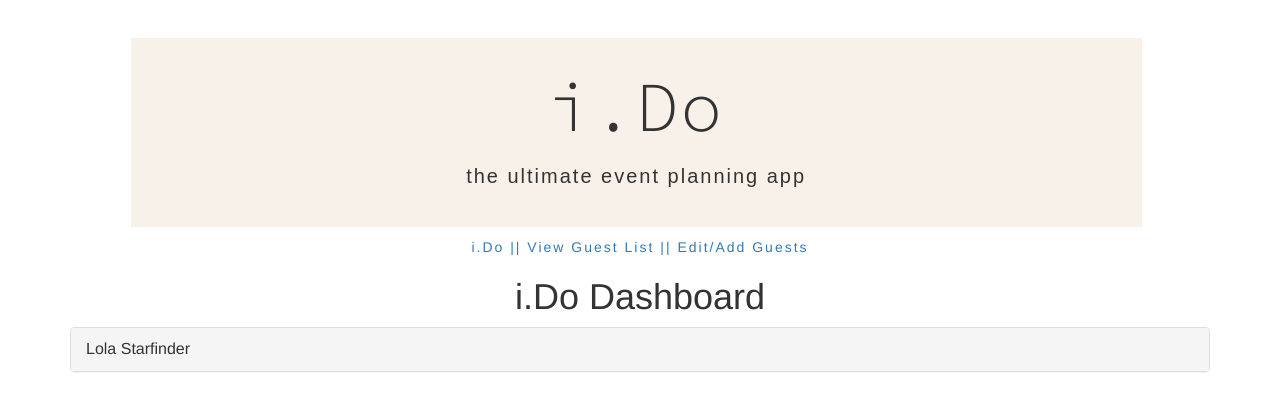
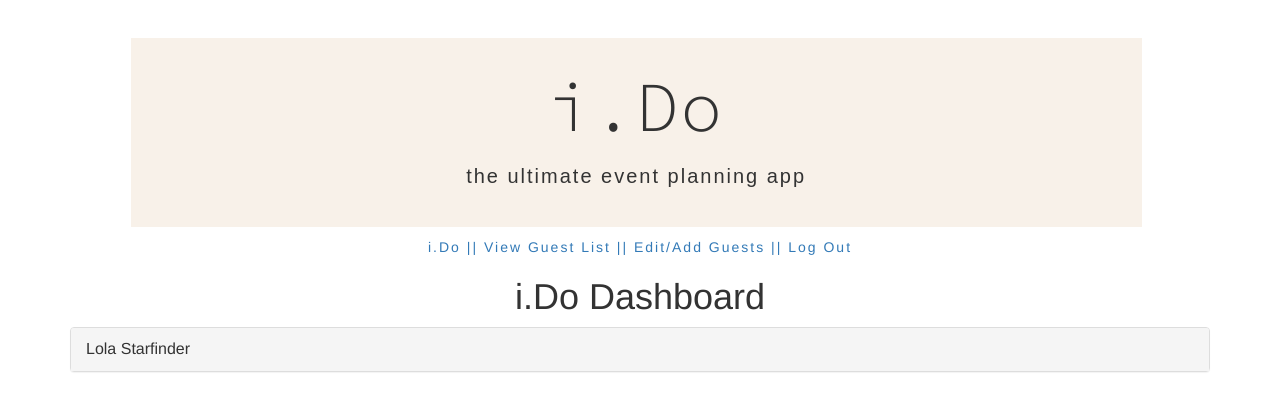
Before and after one commit to sallan306/I.Do, a React (Create React App) app in the folder client/: page /Dashboard in a window 1280 px wide. Shown: the top 408 px of the page. Built offline with nearby package versions, Linux system fonts and the light colour scheme; a web font is replaced by a local one.

Commit message:
fixed links in nav and class names on pages

```diff
--- a/client/src/components/Nav/index.js
+++ b/client/src/components/Nav/index.js
@@ -5,7 +5,7 @@ import React from "react";
 
 function Nav() {
   return (
-    <div class="container-title">
+    <div className="container-title">
       {/* This is where the title is styled. */}
 
       <div id="title">
@@ -15,19 +15,6 @@ function Nav() {
 
       </div>
 
-
-      <nav>
-        <a href="/">
-          i.Do  |
-        </a>
-        <a href="/Dashboard">
-          |  View Guest List |
-        </a>
-        <a href="/Manage">
-          |  Edit/Add Guests
-        </a>
-      </nav>
-
     </div>
 
   );
--- /dev/null
+++ b/client/src/components/NavLinks/index.js
@@ -0,0 +1,21 @@
+import React from "react";
+
+export function NavLinks() {
+    return(
+        <nav>
+            <a href="/">
+                i.Do  |
+            </a>
+            <a href="/Dashboard">
+                |  View Guest List |
+            </a>
+            <a href="/Manage">
+                |  Edit/Add Guests |
+            </a>
+            <a href="/Logout">
+                |  Log Out
+            {/* Add code here to make only appear on logged in pages? */}
+            </a>
+        </nav>
+    )
+};
--- a/client/src/pages/Dashboard.js
+++ b/client/src/pages/Dashboard.js
@@ -1,5 +1,5 @@
 import React, {Component} from "react";
-
+import {NavLinks} from "../components/NavLinks";
 import Container from "../components/Container";
 import ContactCard from "../components/ContactCard";
 
@@ -12,7 +12,8 @@ class Dashboard extends Component {
         return (
 
             <div>
-               <Container>
+                <NavLinks/>
+                <Container>
 
                 <h1 style={{textAlign:"center"}}>i.Do Dashboard</h1>
                 <ContactCard/>
--- a/client/src/pages/Guest.js
+++ b/client/src/pages/Guest.js
@@ -35,6 +35,7 @@ class Guests extends Component {
     render() {
         return (
             <div>
+                <h3>Let's Get Started!</h3>
                 <GuestForm
                     handleInputChange={this.handleInputChange}
                     handleFormSubmit={this.handleFormSubmit}
--- a/client/src/pages/Home.js
+++ b/client/src/pages/Home.js
@@ -5,9 +5,11 @@ import { Button } from "../components/Button";
 import "../components/Nav/";
 import "../components/Nav/style.css";
 import Container from "../components/Container";
+import API from "../utils/API";
+// import Api = require("twilio/lib/rest/Api");
 
 
-class Users extends Component {
+class Home extends Component {
     state = {
         firstName: "",
         lastName: "",
@@ -18,6 +20,7 @@ class Users extends Component {
         loginemail: "",
         loginpassword: ""
     };
+
 
     // componentDidMount() {
     //   this.loadBooks();
@@ -49,11 +52,21 @@ class Users extends Component {
     }
 
 
-    handleFormSubmit = event => {
+    handleNewUserSubmit = event => {
         event.preventDefault();
+        let userInfo = {
+            firstName: this.state.firstName,
+            lastName: this.state.lastName,
+            email: this.state.email,
+            password: this.state.password
+            };
         if (this.state.password === this.state.password2) {
             alert("Passwords Match!");
+            API.createUser(userInfo).then((response) => {
+                console.log(response);
+            })                // alert("New User Made!");
         }
+        // add code make sure things are correct first before submit
     }
 
     handleFormLogin = event => {
@@ -106,12 +119,14 @@ class Users extends Component {
                                         placeholder="Email (required)"
                                     />
                                     <Input
+                                        type="password"
                                         value={this.state.password}
                                         onChange={this.handleInputChange}
                                         name="password"
                                         placeholder="Password (required)"
                                     />
                                     <Input
+                                        type="password"
                                         value={this.state.password2}
                                         onChange={this.handleInputChange}
                                         name="password2"
@@ -119,7 +134,7 @@ class Users extends Component {
                                     />
                                     <Button id="createAccountButton"
                                         disabled={!(this.state.firstName && this.state.email)}
-                                        onClick={this.handleFormSubmit}
+                                        onClick={this.handleNewUserSubmit}
                                     >
                                         Submit
                                     </Button>
@@ -134,6 +149,7 @@ class Users extends Component {
                                         placeholder="Email (required)"
                                     />
                                     <Input
+                                        type="password"
                                         value={this.state.loginpassword}
                                         onChange={this.handleInputChange}
                                         name="loginpassword"
@@ -155,4 +171,4 @@ class Users extends Component {
 
 
 
-export default Users;
+export default Home;
--- a/client/src/pages/Manage.js
+++ b/client/src/pages/Manage.js
@@ -5,7 +5,7 @@ import Container from "../components/Container";
 import GuestForm from '../components/GuestForm';
 
 
-class CRUD extends Component {
+class Manage extends Component {
     state = {
         firstName: "",
         lastName: "",
@@ -75,4 +75,4 @@ class CRUD extends Component {
 
 };
 
-export default CRUD;
+export default Manage;
```
